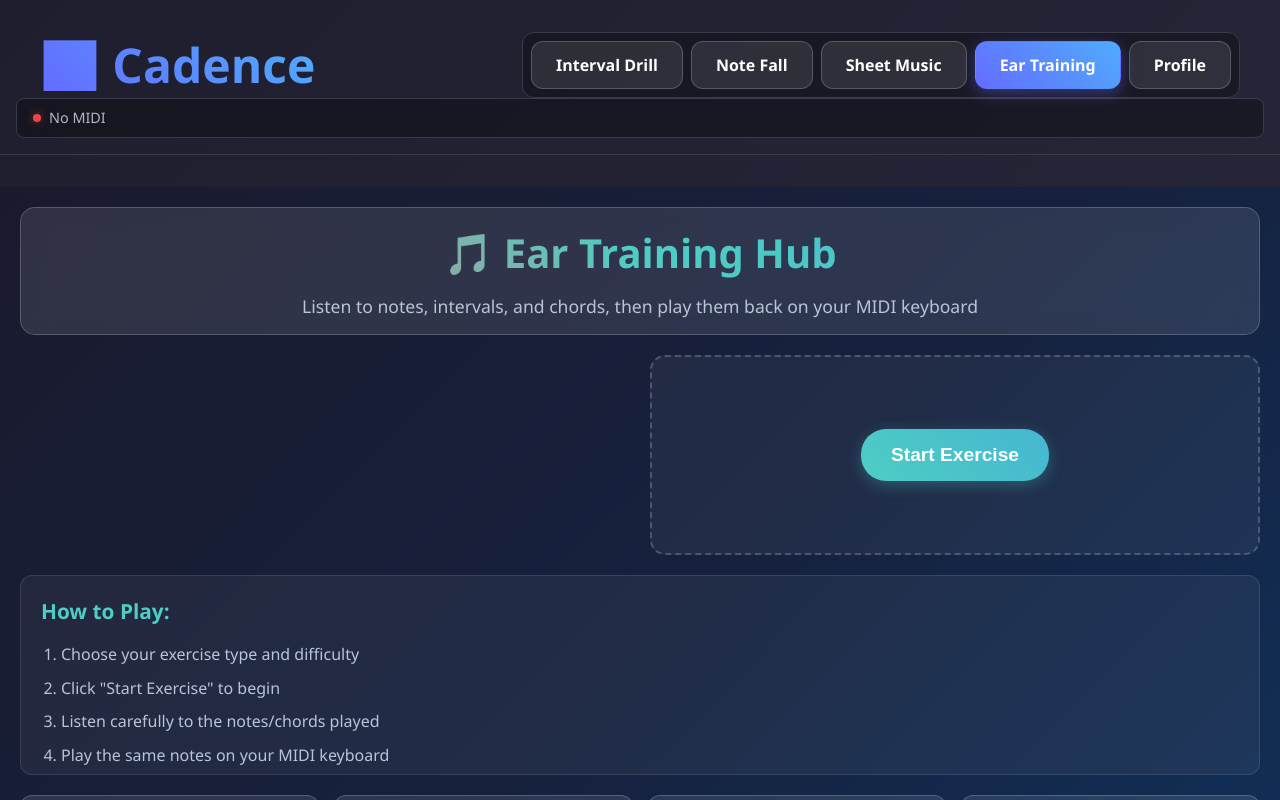
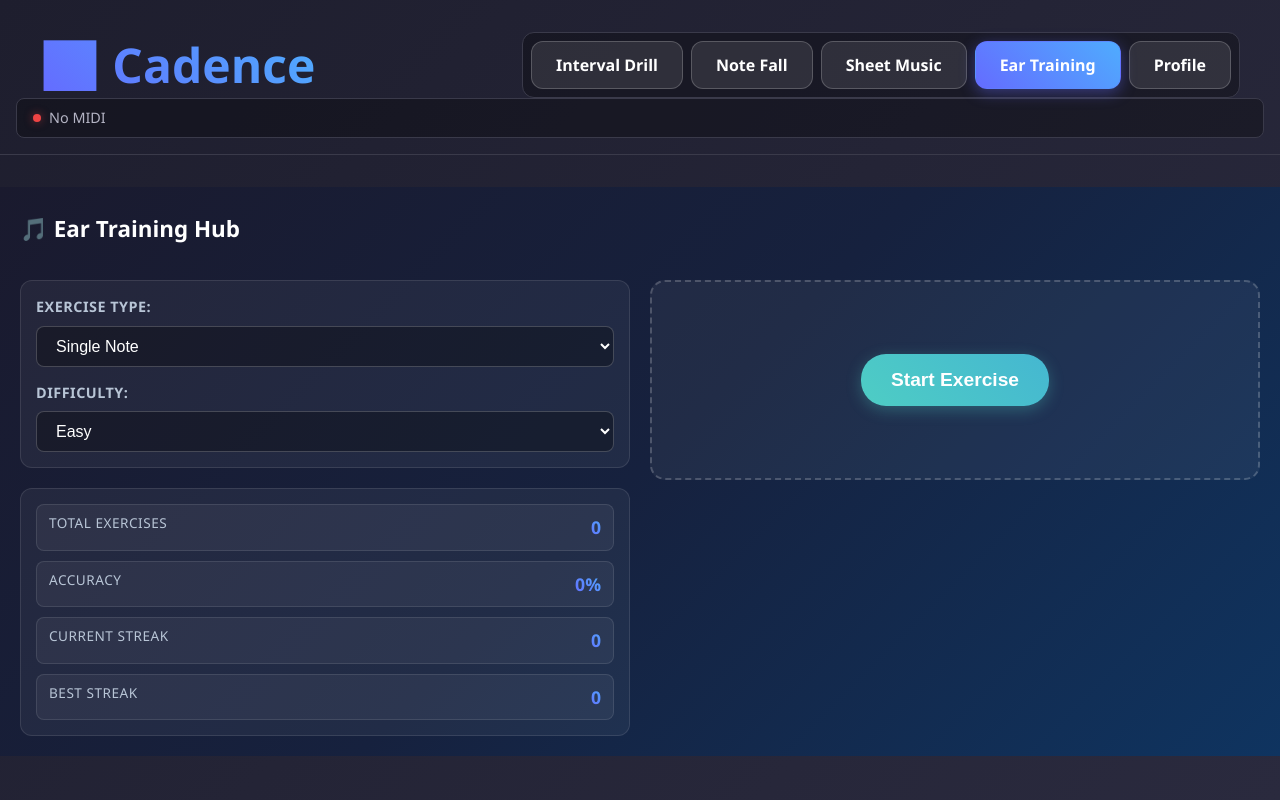
Before and after one commit to vhildebrand/cadence, a React (Vite) app in the folder cadence-app/: page / in a window 1280 px wide. Both pictures are taken after a click on the button "Ear Training". Shown: the top 800 px of the page. Built offline with nearby package versions, Linux system fonts and the light colour scheme.

Commit message:
ear training ui fixes

```diff
--- a/cadence-app/src/components/EarTrainingHub.css
+++ b/cadence-app/src/components/EarTrainingHub.css
@@ -1,7 +1,7 @@
 .ear-training-hub {
   display: grid;
   grid-template-columns: 1fr 1fr;
-  grid-template-rows: auto auto 1fr auto;
+  grid-template-rows: auto auto 1fr;
   gap: 20px;
   height: 100%;
   padding: 20px;
@@ -12,61 +12,55 @@
 
 .hub-header {
   grid-column: 1 / -1;
-  text-align: center;
-  padding: 15px;
-  background: rgba(255, 255, 255, 0.1);
-  border-radius: 15px;
-  backdrop-filter: blur(10px);
-  border: 1px solid rgba(255, 255, 255, 0.2);
+  text-align: left;
+  padding: 5px 0;
+  margin-bottom: 10px;
 }
 
 .hub-header h2 {
-  margin: 0 0 10px 0;
-  font-size: 2.5rem;
-  background: linear-gradient(45deg, #ff6b6b, #4ecdc4, #45b7d1);
-  -webkit-background-clip: text;
-  -webkit-text-fill-color: transparent;
-  background-clip: text;
-}
-
-.hub-header p {
   margin: 0;
-  font-size: 1.1rem;
-  color: #b8c5d6;
+  font-size: 1.4rem;
+  color: #ffffff;
+  font-weight: 600;
 }
 
 /* Statistics Panel */
 .stats-panel {
-  grid-column: 1 / -1;
-  display: grid;
-  grid-template-columns: repeat(4, 1fr);
-  gap: 15px;
+  grid-column: 1 / 2;
+  grid-row: 3 / 4;
+  display: flex;
+  flex-direction: column;
+  gap: 10px;
+  padding: 15px;
+  background: rgba(255, 255, 255, 0.05);
+  border-radius: 12px;
+  border: 1px solid rgba(255, 255, 255, 0.1);
+  height: fit-content;
 }
 
 .stat-card {
-  background: rgba(255, 255, 255, 0.1);
-  border-radius: 12px;
-  padding: 20px;
-  text-align: center;
-  backdrop-filter: blur(10px);
-  border: 1px solid rgba(255, 255, 255, 0.2);
-  transition: transform 0.2s ease, box-shadow 0.2s ease;
+  display: flex;
+  justify-content: space-between;
+  align-items: center;
+  padding: 8px 12px;
+  background: rgba(255, 255, 255, 0.05);
+  border-radius: 8px;
+  border: 1px solid rgba(255, 255, 255, 0.1);
+  transition: background-color 0.2s ease;
 }
 
 .stat-card:hover {
-  transform: translateY(-2px);
-  box-shadow: 0 8px 25px rgba(0, 0, 0, 0.3);
+  background: rgba(255, 255, 255, 0.08);
 }
 
 .stat-value {
-  font-size: 2rem;
+  font-size: 1.1rem;
   font-weight: bold;
   color: #4ecdc4;
-  margin-bottom: 5px;
 }
 
 .stat-label {
-  font-size: 0.9rem;
+  font-size: 0.85rem;
   color: #b8c5d6;
   text-transform: uppercase;
   letter-spacing: 0.5px;
@@ -75,10 +69,11 @@
 /* Exercise Configuration */
 .exercise-config {
   grid-column: 1 / 2;
+  grid-row: 2 / 3;
   display: flex;
   flex-direction: column;
   gap: 15px;
-  padding: 20px;
+  padding: 15px;
   background: rgba(255, 255, 255, 0.05);
   border-radius: 12px;
   border: 1px solid rgba(255, 255, 255, 0.1);
@@ -409,63 +404,42 @@
   color: white;
 }
 
-/* Instructions */
-.instructions {
-  grid-column: 1 / -1;
-  grid-row: 4 / 5;
-  padding: 20px;
-  background: rgba(255, 255, 255, 0.05);
-  border-radius: 12px;
-  border: 1px solid rgba(255, 255, 255, 0.1);
-  max-height: 200px;
-  overflow-y: auto;
-}
 
-.instructions h3 {
-  margin: 0 0 15px 0;
-  color: #4ecdc4;
-  font-size: 1.3rem;
-}
 
-.instructions ol {
-  margin: 0;
-  padding-left: 20px;
-  color: #b8c5d6;
-  line-height: 1.6;
-}
 
-.instructions li {
-  margin-bottom: 8px;
-}
 
 /* Responsive Design */
 @media (max-width: 768px) {
   .ear-training-hub {
     grid-template-columns: 1fr;
-    grid-template-rows: auto auto auto 1fr auto;
+    grid-template-rows: auto auto auto 1fr;
     padding: 15px;
   }
 
   .hub-header h2 {
-    font-size: 2rem;
-  }
-
-  .stats-panel {
-    grid-template-columns: repeat(2, 1fr);
+    font-size: 1.5rem;
   }
 
   .exercise-config {
     grid-column: 1 / -1;
+    grid-row: 2 / 3;
+  }
+
+  .stats-panel {
+    grid-column: 1 / -1;
     grid-row: 3 / 4;
+    flex-direction: row;
+    flex-wrap: wrap;
+  }
+
+  .stat-card {
+    flex: 1;
+    min-width: 120px;
   }
 
   .exercise-area {
     grid-column: 1 / -1;
     grid-row: 4 / 5;
-  }
-
-  .instructions {
-    grid-row: 5 / 6;
   }
 
   .feedback-actions {
@@ -489,7 +463,7 @@
 
 @media (max-width: 480px) {
   .stats-panel {
-    grid-template-columns: 1fr;
+    flex-direction: column;
   }
 
   .hub-header h2 {
--- a/cadence-app/src/components/EarTrainingHub.tsx
+++ b/cadence-app/src/components/EarTrainingHub.tsx
@@ -296,27 +296,6 @@ const EarTrainingHub: React.FC<EarTrainingHubProps> = ({
     <div className="ear-training-hub">
       <div className="hub-header">
         <h2>🎵 Ear Training Hub</h2>
-        <p>Listen to notes, intervals, and chords, then play them back on your MIDI keyboard</p>
-      </div>
-
-      {/* Statistics */}
-      <div className="stats-panel">
-        <div className="stat-card">
-          <div className="stat-value">{stats.totalSessions}</div>
-          <div className="stat-label">Total Exercises</div>
-        </div>
-        <div className="stat-card">
-          <div className="stat-value">{accuracyPercentage}%</div>
-          <div className="stat-label">Accuracy</div>
-        </div>
-        <div className="stat-card">
-          <div className="stat-value">{stats.currentStreak}</div>
-          <div className="stat-label">Current Streak</div>
-        </div>
-        <div className="stat-card">
-          <div className="stat-value">{stats.bestStreak}</div>
-          <div className="stat-label">Best Streak</div>
-        </div>
       </div>
 
       {/* Exercise Configuration */}
@@ -345,6 +324,26 @@ const EarTrainingHub: React.FC<EarTrainingHubProps> = ({
             <option value="medium">Medium</option>
             <option value="hard">Hard</option>
           </select>
+        </div>
+      </div>
+
+      {/* Statistics */}
+      <div className="stats-panel">
+        <div className="stat-card">
+          <div className="stat-label">Total Exercises</div>
+          <div className="stat-value">{stats.totalSessions}</div>
+        </div>
+        <div className="stat-card">
+          <div className="stat-label">Accuracy</div>
+          <div className="stat-value">{accuracyPercentage}%</div>
+        </div>
+        <div className="stat-card">
+          <div className="stat-label">Current Streak</div>
+          <div className="stat-value">{stats.currentStreak}</div>
+        </div>
+        <div className="stat-card">
+          <div className="stat-label">Best Streak</div>
+          <div className="stat-value">{stats.bestStreak}</div>
         </div>
       </div>
 
@@ -448,19 +447,6 @@ const EarTrainingHub: React.FC<EarTrainingHubProps> = ({
           </div>
         )}
       </div>
-
-      {/* Instructions */}
-      <div className="instructions">
-        <h3>How to Play:</h3>
-        <ol>
-          <li>Choose your exercise type and difficulty</li>
-          <li>Click "Start Exercise" to begin</li>
-          <li>Listen carefully to the notes/chords played</li>
-          <li>Play the same notes on your MIDI keyboard</li>
-          <li>Your answer will be automatically checked when you play the correct number of notes</li>
-          <li>Or click "Check Answer" to manually submit</li>
-        </ol>
-      </div>
     </div>
   );
 };
```
